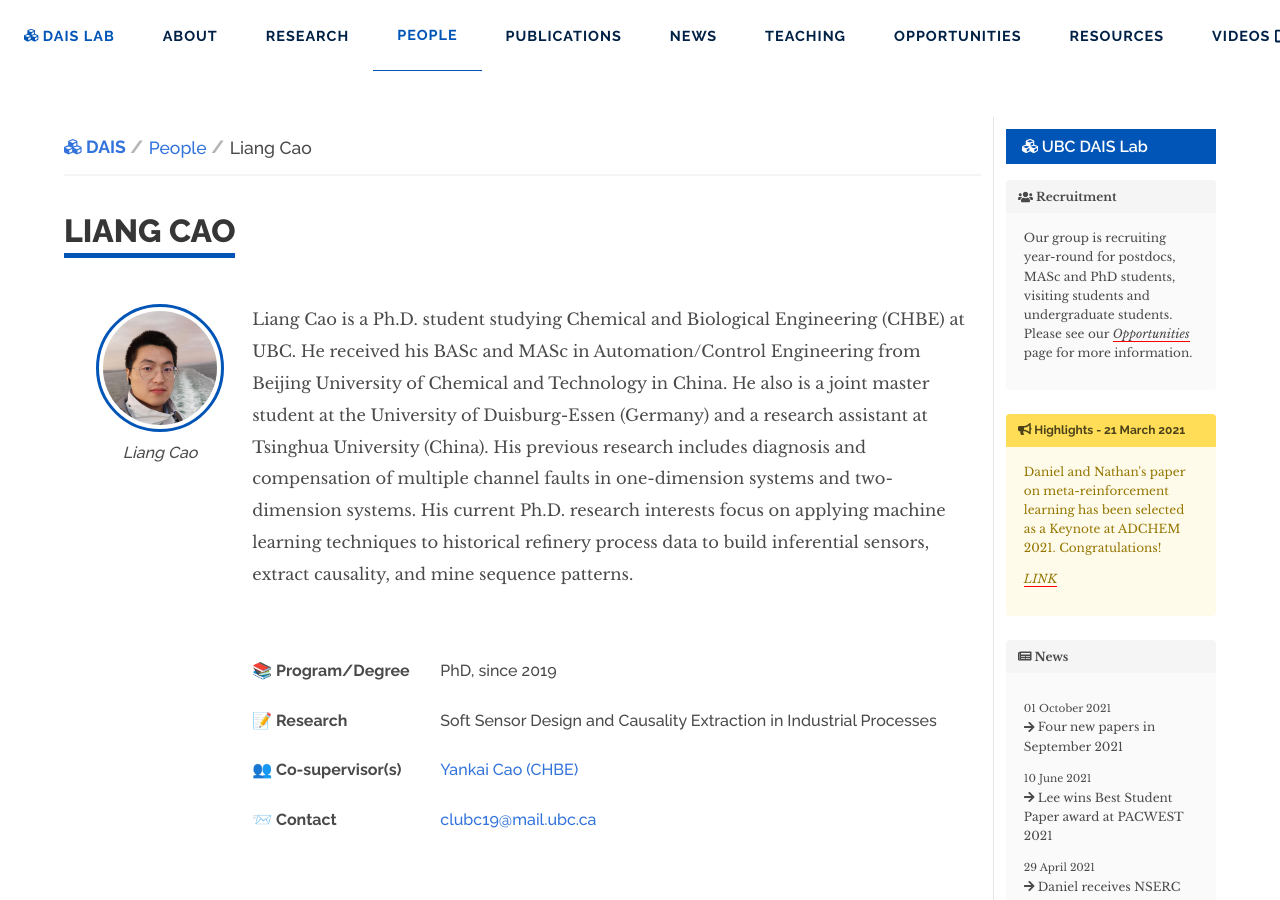
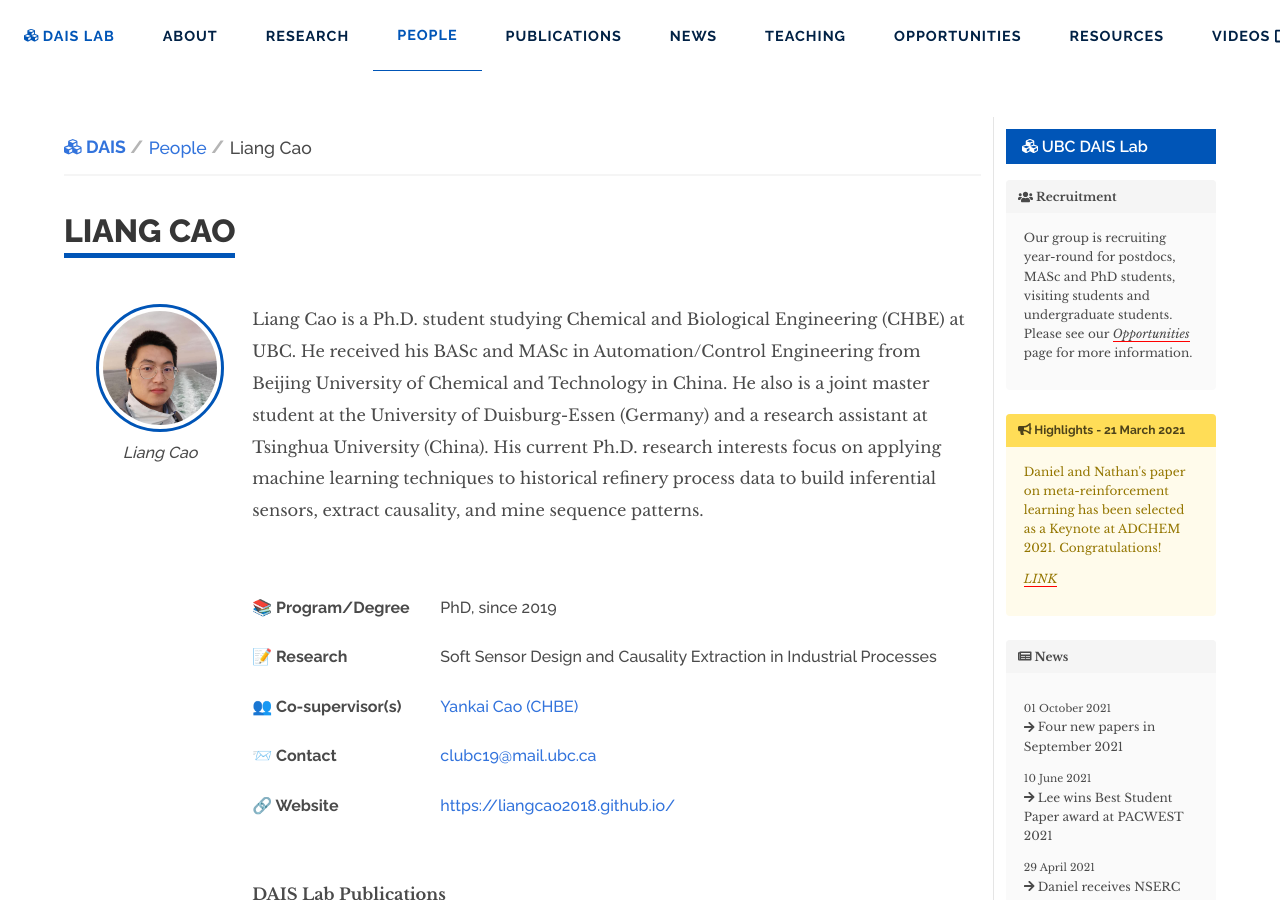
Before and after one commit to daisubc/daisubc.github.io, a Jekyll site: the page built from _profiles/Liang Cao.md, in a window 1280 px wide and 900 px high. Built offline with Jekyll 4.4.1, drawn with Linux system fonts in a browser that asks for light colours; nearby versions of some CDN libraries.

Commit message:
Update Liang Cao.md

```diff
--- a/_profiles/Liang Cao.md
+++ b/_profiles/Liang Cao.md
@@ -1,10 +1,11 @@
 ---
 layout: biography
 email: clubc19@mail.ubc.ca
+website: https://liangcao2018.github.io/
 project: Soft Sensor Design and Causality Extraction in Industrial Processes
 project_url: assets/pdf/lc021420.pdf
 img: liangcao.jpg
-biography: Liang Cao is a Ph.D. student studying Chemical and Biological Engineering (CHBE) at UBC. He received his BASc and MASc in Automation/Control Engineering from Beijing University of Chemical and Technology in China. He also is a joint master student at the University of Duisburg-Essen (Germany) and a research assistant at Tsinghua University (China). His previous research includes diagnosis and compensation of multiple channel faults in one-dimension systems and two-dimension systems. His current Ph.D. research interests focus on applying machine learning techniques to historical refinery process data to build inferential sensors, extract causality, and mine sequence patterns.
+biography: Liang Cao is a Ph.D. student studying Chemical and Biological Engineering (CHBE) at UBC. He received his BASc and MASc in Automation/Control Engineering from Beijing University of Chemical and Technology in China. He also is a joint master student at the University of Duisburg-Essen (Germany) and a research assistant at Tsinghua University (China).  His current Ph.D. research interests focus on applying machine learning techniques to historical refinery process data to build inferential sensors, extract causality, and mine sequence patterns.
 
 degree: PhD
 year_end: None
```
